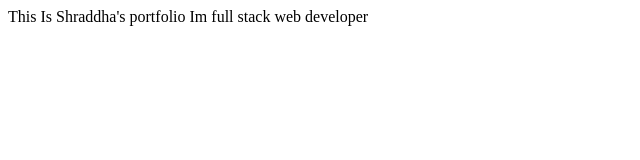
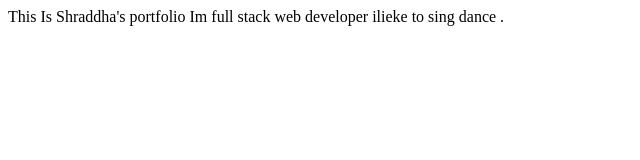
Before and after one commit to shraddha15-creator/shraddhaMuley-site, a plain HTML site: page index.html in a window 1280 px wide. Shown: the whole page, without its empty margins (0-640 px from the left). Drawn offline with Linux system fonts and the light colour scheme.

Commit message:
Update: Hobbies

```diff
--- a/index.html
+++ b/index.html
@@ -9,5 +9,9 @@
 <body>
     This Is Shraddha's portfolio
     Im full stack web developer
+
+    ilieke to sing dance .
+
+
 </body>
 </html>
```
